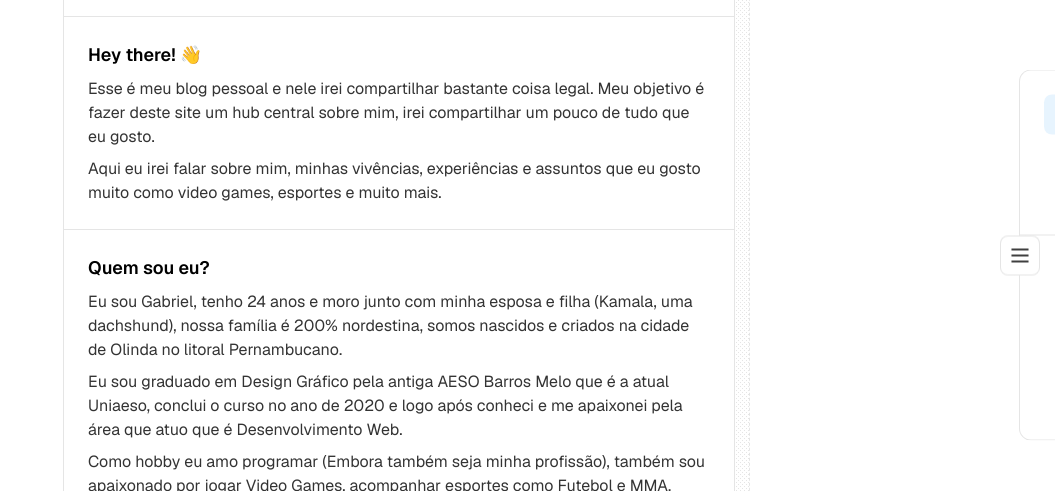
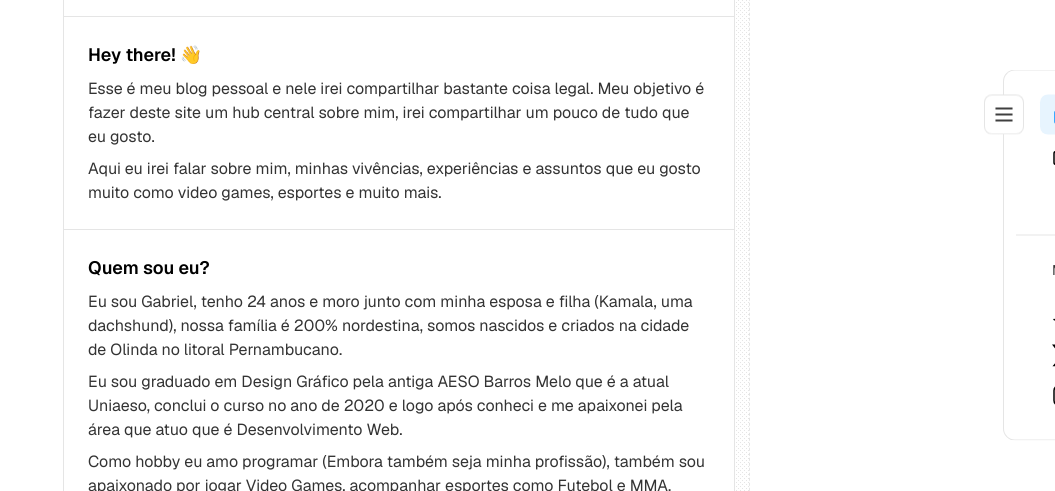
Before and after one commit to Bielframos/my-personal-blog, a Next.js app: page / in a window 1280 px wide. Shown: the part 145-636 px from the top of the page, without its empty margins (225-1280 px from the left). Built offline with nearby package versions, Linux system fonts and the light colour scheme.

Commit message:
update menu button position

```diff
--- a/components/modules/navbar.tsx
+++ b/components/modules/navbar.tsx
@@ -12,7 +12,7 @@ import { Zerei } from "../ui/icons/zerei"
 
 const subPages = [
   { icon: Home, title: "Início", href: "/", disabled: false },
-  { icon: Newspaper, title: "Feed", href: "/feed", disabled: true },
+  { icon: Newspaper, title: "Feed", href: "/feed", disabled: false },
   { icon: Zerei, title: "Zerei", href: "/zerei", disabled: true },
 ]
 
@@ -55,7 +55,7 @@ export const Navbar = () => {
       variants={ulAnimation}
       initial="hidden"
       animate={showMenu ? "show" : "hidden"}
-      className="fixed top-1/2 -translate-y-1/2 w-full max-w-56 border-y border-l px-6 py-6 rounded-l-xl bg-white-12 dark:bg-black-12 z-[999]"
+      className="fixed top-1/2 -translate-y-1/2 w-full max-w-60 border-y border-l pl-[36px] pr-6 py-6 rounded-l-xl bg-white-12 dark:bg-black-12 z-[999]"
     >
       {subPages.map((route) => (
         <li key={route.title}>
@@ -94,7 +94,7 @@ export const Navbar = () => {
 
       <Button
         size="icon"
-        className="absolute left-[-20px] border top-1/2 -translate-y-1/2 bg-white-12 dark:bg-black-12 backdrop-blur-xl overflow-hidden"
+        className="absolute left-[-20px] border top-6 bg-white-12 dark:bg-black-12 backdrop-blur-xl overflow-hidden"
         onClick={() => setShowMenu(!showMenu)}
       >
         <AnimatePresence mode="wait">
```
